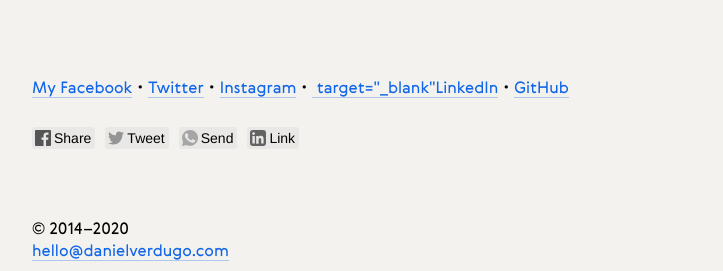
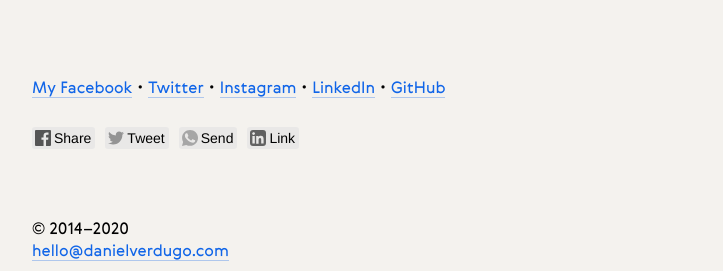
Before and after one commit to danielverdugo/danielverdugo.github.io, a Jekyll site: the page built from index.html, in a window 1280 px wide. Shown: the part 1703-1974 px from the top of the page, without its empty margins (298-1021 px from the left). Built offline with Jekyll 4.4.1, drawn with Linux system fonts in a browser that asks for light colours; comment, search, counter and statistics services are not loaded.

Commit message:
Fixed broken link

```diff
--- a/index.html
+++ b/index.html
@@ -170,7 +170,7 @@
 <section>
     <div class="grid">
         <div class="unit whole">
-            <a href="https://www.facebook.com/danielverdugonosov" target="_blank">My&nbsp;Facebook</a>・<a href="https://twitter.com/danny_verdugo" target="_blank">Twitter</a>・<a href="http://instagram.com/dannyverdugostuff/" target="_blank">Instagram</a>・<a href="https://www.linkedin.com/in/daniel-verdugo-nosov-983025134/"> target="_blank"LinkedIn</a>・<a href="https://github.com/danielverdugo" target="_blank">GitHub</a>
+            <a href="https://www.facebook.com/danielverdugonosov" target="_blank">My&nbsp;Facebook</a>・<a href="https://twitter.com/danny_verdugo" target="_blank">Twitter</a>・<a href="http://instagram.com/dannyverdugostuff/" target="_blank">Instagram</a>・<a href="https://www.linkedin.com/in/daniel-verdugo-nosov-983025134/" target="_blank">LinkedIn</a>・<a href="https://github.com/danielverdugo" target="_blank">GitHub</a>
         <br><br>
             <div class="likely">
                 <div class="facebook">Share</div>
```
